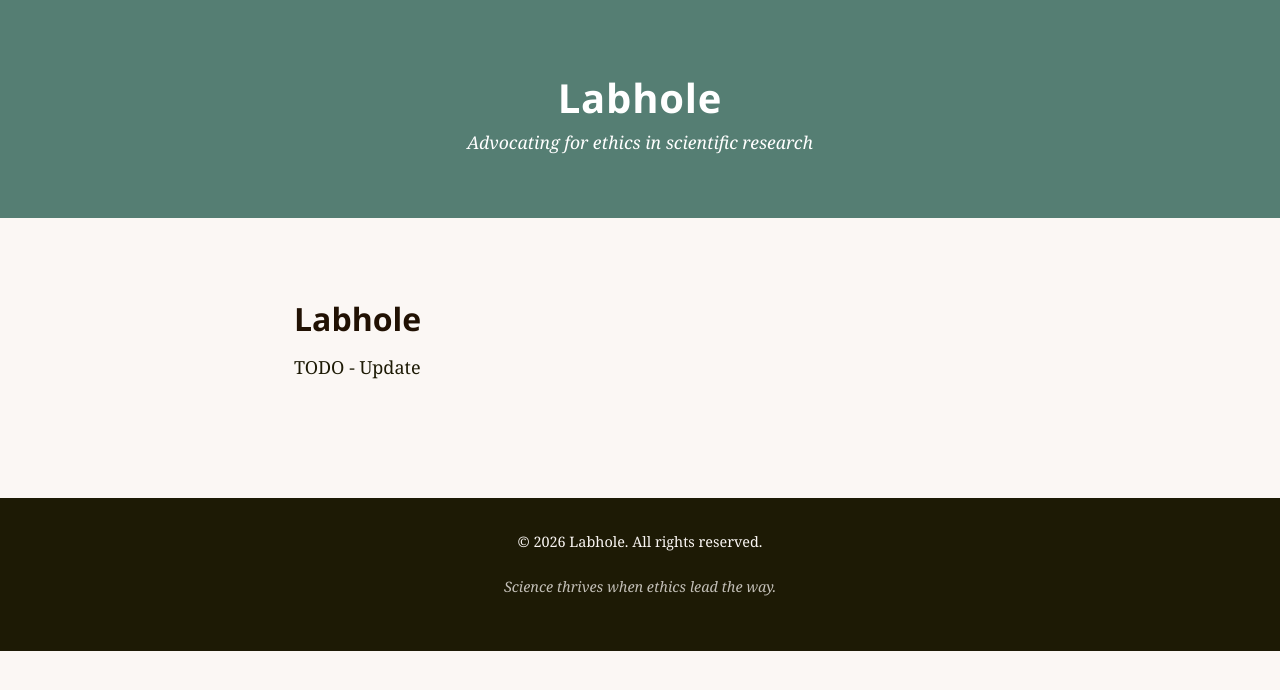
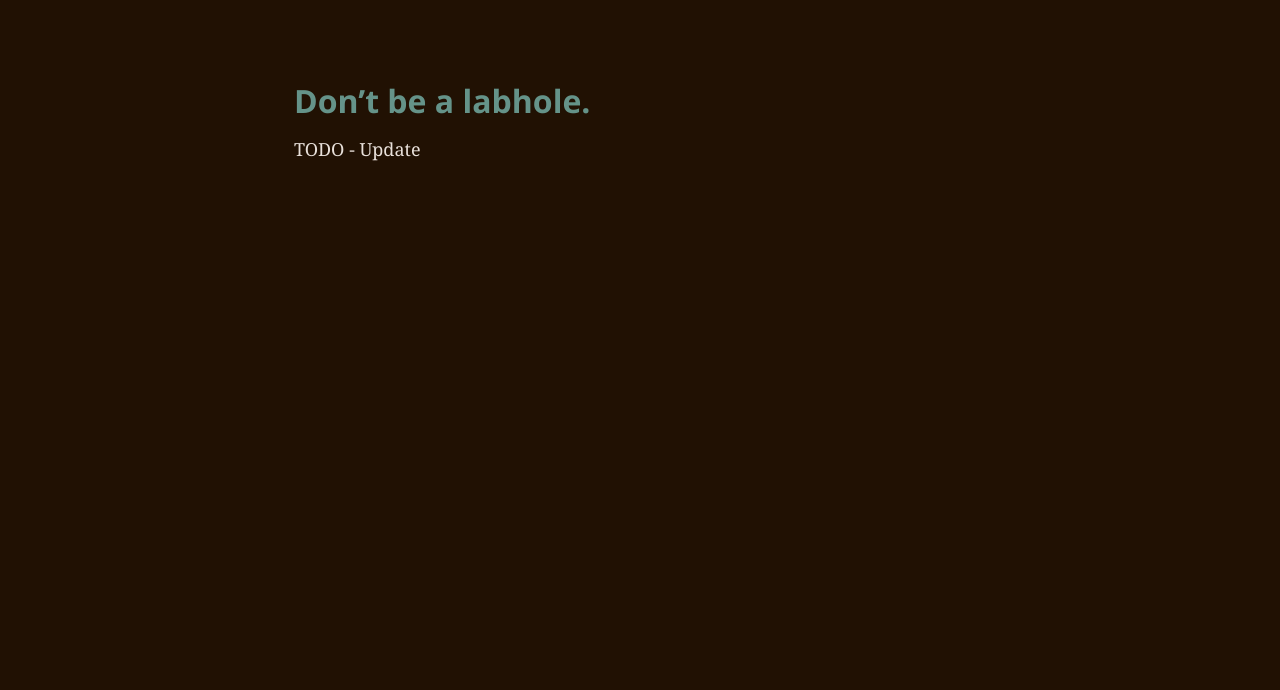
Before and after one commit to labhole/labhole.github.io, a Jekyll site: the page built from index.md, in a window 1280 px wide. Shown: the top 690 px of the page. Built offline with Jekyll 4.4.1, drawn with Linux system fonts in a browser that asks for light colours.

Commit message:
simplified website design

```diff
--- a/_config.yml
+++ b/_config.yml
@@ -6,11 +6,11 @@
 # =============================================================================
 
 # ---- Site metadata --------------------------------------------------------
-title: "Labhole"
-tagline: "Advocating for ethics in scientific research"
+title: "labhole.fyi"
+tagline: "Don't be a labhole. Have morals."
 description: >-
-  Advocating for ethics, respect, and morals in science and research
-  environments. Don't be a labhole.
+  Advocating for ethics, respect, and morals in science and research environments.
+  Don't be a labhole.
 author: "Labhole"
 
 # ---- Build settings -------------------------------------------------------
@@ -34,3 +34,4 @@ exclude:
   - Gemfile.lock
   - README.md
   - LICENSE
+  - vendor
--- a/_layouts/default.html
+++ b/_layouts/default.html
@@ -9,13 +9,7 @@
   <meta name="viewport" content="width=device-width, initial-scale=1.0">
   <meta name="description" content="{{ page.description | default: site.description }}">
 
-  <title>
-    {%- if page.title -%}
-      {{ page.title }} · {{ site.title }}
-    {%- else -%}
-      {{ site.title }}
-    {%- endif -%}
-  </title>
+  <title>{{ site.title }}</title>
 
   <!-- Custom stylesheet -->
   <link rel="stylesheet" href="{{ "/css/style.css" | relative_url }}">
@@ -25,16 +19,6 @@
   <!-- ========================= SKIP NAVIGATION ========================= -->
   <a class="skip-link" href="#main-content">Skip to main content</a>
 
-  <!-- ============================== HEADER ============================== -->
-  <header class="site-header" role="banner">
-    <div class="header-content">
-      <h1 class="site-title">
-        <a href="{{ "/" | relative_url }}">{{ site.title }}</a>
-      </h1>
-      <p class="site-tagline">{{ site.tagline }}</p>
-    </div>
-  </header>
-
   <!-- ============================== MAIN ================================ -->
   <main class="site-main" id="main-content" role="main">
     <article class="page-content">
@@ -42,12 +26,5 @@
     </article>
   </main>
 
-  <!-- ============================== FOOTER ============================== -->
-  <footer class="site-footer" role="contentinfo">
-    <div class="footer-content">
-      <p>&copy; {{ "now" | date: "%Y" }} {{ site.title }}. All rights reserved.</p>
-      <p class="footer-tagline">Science thrives when ethics lead the way.</p>
-    </div>
-  </footer>
 </body>
 </html>
--- a/css/style.css
+++ b/css/style.css
@@ -1,24 +1,30 @@
 /* =========================================================================
-   Labhole — Custom Theme Stylesheet
+   Labhole — Custom Theme Stylesheet (Dark Mode)
    =========================================================================
-   A minimal, clean design for a science-ethics advocacy site.
+   A minimal, single-panel dark design for a science-ethics advocacy site.
 
-   Color Palette
-   ─────────────
-   Muted green   : #557E73  — header background, accents
-   Very dark green: #1D1A05  — body text, footer background
-   Very dark brown: #211103  — headings, emphasis, secondary text
-   Parchment     : #FBF7F4  — page background
-   Toffee brown  : #8F5A30  — links, interactive elements
+   Color Palette (Dark Mode)
+   ─────────────────────────
+   Very dark brown: #211103  — page background
+   Parchment      : #FBF7F4  — body text (muted to #E8E0DA for comfort)
+   Muted green    : #557E73  — accents (borders, hr, blockquotes)
+   Light green    : #659389  — headings (brightened for AA contrast)
+   Toffee brown   : #C4793E  — links (lightened from #8F5A30 for contrast)
+   Very dark green: #1D1A05  — secondary dark (code blocks)
    ========================================================================= */
 
 /* ── CSS Custom Properties ─────────────────────────────────────────────── */
 :root {
-  --color-green-light:  #557E73;
-  --color-green-dark:   #1D1A05;
-  --color-brown-dark:   #211103;
-  --color-parchment:    #FBF7F4;
-  --color-toffee:       #8F5A30;
+  --color-bg:           #211103;
+  --color-text:         #E8E0DA;
+  --color-heading:      #659389;
+  --color-accent:       #557E73;
+  --color-link:         #C4793E;
+  --color-link-hover:   #E8E0DA;
+  --color-code-bg:      #2C1E10;
+  --color-pre-bg:       #1D1A05;
+  --color-pre-text:     #E8E0DA;
+  --color-strong:       #FBF7F4;
 
   --font-body: "Georgia", "Times New Roman", "Palatino Linotype", serif;
   --font-heading: "Segoe UI", "Helvetica Neue", Arial, sans-serif;
@@ -46,45 +52,10 @@ body {
   font-family: var(--font-body);
   font-size: 1.125rem;          /* 18px for comfortable reading */
   line-height: 1.7;
-  color: var(--color-green-dark);
-  background-color: var(--color-parchment);
+  color: var(--color-text);
+  background-color: var(--color-bg);
   -webkit-font-smoothing: antialiased;
   -moz-osx-font-smoothing: grayscale;
-}
-
-/* ── Header ────────────────────────────────────────────────────────────── */
-.site-header {
-  background-color: var(--color-green-light);
-  padding: 2.5rem var(--spacing);
-  text-align: center;
-}
-
-.header-content {
-  max-width: var(--max-width);
-  margin: 0 auto;
-}
-
-.site-title {
-  font-family: var(--font-heading);
-  font-size: 2.5rem;
-  font-weight: 700;
-  letter-spacing: 0.02em;
-  margin-bottom: 0.25rem;
-}
-
-.site-title a {
-  color: #FFFFFF;
-  text-decoration: none;
-}
-
-.site-title a:hover {
-  color: var(--color-parchment);
-}
-
-.site-tagline {
-  font-size: 1.1rem;
-  font-style: italic;
-  color: #FFFFFF;
 }
 
 /* ── Main Content Area ─────────────────────────────────────────────────── */
@@ -97,14 +68,14 @@ body {
 /* ── Typography — Headings ─────────────────────────────────────────────── */
 h1, h2, h3, h4, h5, h6 {
   font-family: var(--font-heading);
-  color: var(--color-brown-dark);
+  color: var(--color-heading);
   line-height: 1.3;
   margin-top: 2rem;
   margin-bottom: 0.75rem;
 }
 
 h1 { font-size: 2rem;   }
-h2 { font-size: 1.65rem; border-bottom: 2px solid var(--color-green-light); padding-bottom: 0.3rem; }
+h2 { font-size: 1.65rem; border-bottom: 2px solid var(--color-accent); padding-bottom: 0.3rem; }
 h3 { font-size: 1.35rem; }
 h4 { font-size: 1.15rem; }
 h5 { font-size: 1rem;    }
@@ -116,7 +87,7 @@ p {
 }
 
 strong {
-  color: var(--color-brown-dark);
+  color: var(--color-strong);
 }
 
 em {
@@ -125,7 +96,7 @@ em {
 
 /* ── Links ─────────────────────────────────────────────────────────────── */
 a {
-  color: var(--color-toffee);
+  color: var(--color-link);
   text-decoration: underline;
   text-decoration-thickness: 1px;
   text-underline-offset: 2px;
@@ -134,11 +105,11 @@ a {
 
 a:hover,
 a:focus {
-  color: var(--color-brown-dark);
+  color: var(--color-link-hover);
 }
 
 a:focus-visible {
-  outline: 2px solid var(--color-toffee);
+  outline: 2px solid var(--color-link);
   outline-offset: 2px;
 }
 
@@ -160,11 +131,11 @@ li > ol {
 
 /* ── Blockquotes ───────────────────────────────────────────────────────── */
 blockquote {
-  border-left: 4px solid var(--color-green-light);
+  border-left: 4px solid var(--color-accent);
   margin: 1.5rem 0;
   padding: 0.75rem 1.25rem;
-  background-color: rgba(85, 126, 115, 0.08);  /* subtle green tint */
-  color: var(--color-brown-dark);
+  background-color: rgba(85, 126, 115, 0.1);   /* subtle green tint */
+  color: var(--color-text);
   font-style: italic;
 }
 
@@ -176,8 +147,8 @@ blockquote p:last-child {
 code {
   font-family: var(--font-mono);
   font-size: 0.88em;
-  background-color: rgba(85, 126, 115, 0.12);  /* light green wash */
-  color: var(--color-brown-dark);
+  background-color: var(--color-code-bg);
+  color: var(--color-text);
   padding: 0.15em 0.35em;
   border-radius: 3px;
 }
@@ -186,8 +157,8 @@ pre {
   margin: 1.5rem 0;
   padding: 1.25rem;
   overflow-x: auto;
-  background-color: var(--color-green-dark);
-  color: var(--color-parchment);
+  background-color: var(--color-pre-bg);
+  color: var(--color-pre-text);
   border-radius: 6px;
   line-height: 1.5;
 }
@@ -202,7 +173,7 @@ pre code {
 /* ── Horizontal Rules ──────────────────────────────────────────────────── */
 hr {
   border: none;
-  border-top: 2px solid var(--color-green-light);
+  border-top: 2px solid var(--color-accent);
   margin: 2rem 0;
 }
 
@@ -229,30 +200,9 @@ th, td {
 th {
   font-family: var(--font-heading);
   font-weight: 600;
-  color: var(--color-brown-dark);
+  color: var(--color-heading);
   border-bottom-width: 2px;
-  border-bottom-color: var(--color-green-light);
-}
-
-/* ── Footer ────────────────────────────────────────────────────────────── */
-.site-footer {
-  background-color: var(--color-green-dark);
-  color: var(--color-parchment);
-  text-align: center;
-  padding: 2rem var(--spacing);
-  margin-top: 3rem;
-  font-size: 0.9rem;
-}
-
-.footer-content {
-  max-width: var(--max-width);
-  margin: 0 auto;
-}
-
-.footer-tagline {
-  font-style: italic;
-  opacity: 0.75;
-  margin-top: 0.25rem;
+  border-bottom-color: var(--color-accent);
 }
 
 /* ── Skip Navigation Link ───────────────────────────────────────────── */
@@ -260,8 +210,8 @@ th {
   position: absolute;
   top: -100%;
   left: 0;
-  background: var(--color-green-dark);
-  color: var(--color-parchment);
+  background: var(--color-pre-bg);
+  color: var(--color-text);
   padding: 0.5rem 1rem;
   z-index: 100;
   text-decoration: none;
@@ -273,14 +223,6 @@ th {
 
 /* ── Responsive — Small Screens ────────────────────────────────────────── */
 @media (max-width: 600px) {
-  .site-title {
-    font-size: 1.8rem;
-  }
-
-  .site-tagline {
-    font-size: 0.95rem;
-  }
-
   .site-main {
     padding: 2rem 1rem;
   }
--- a/index.md
+++ b/index.md
@@ -1,8 +1,8 @@
 ---
 layout: default
-title: Home
+title: ""
 ---
 
-# Labhole
+# Don't be a labhole.
 
 TODO - Update
```
Also changed, not shown: 2 other files.
